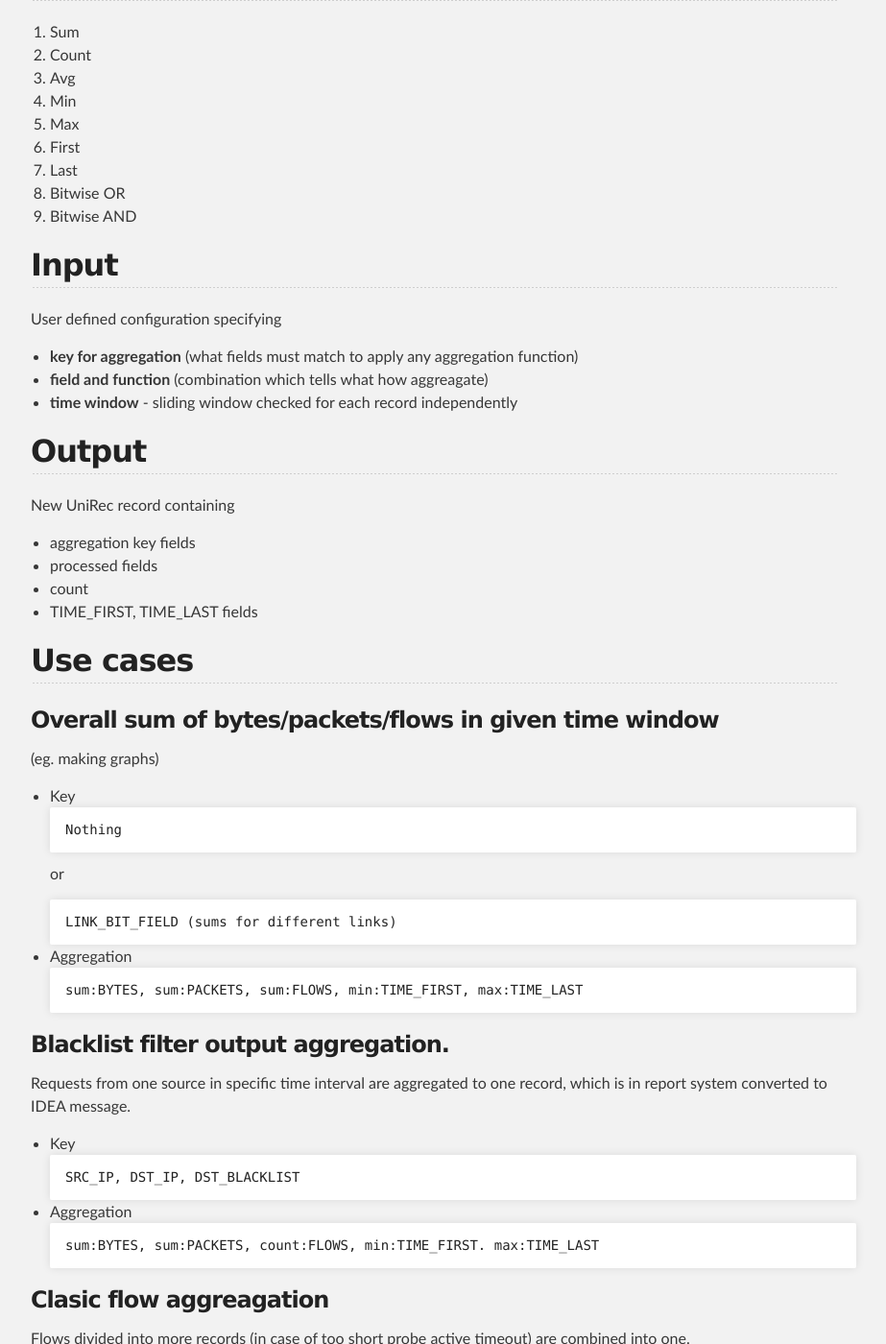
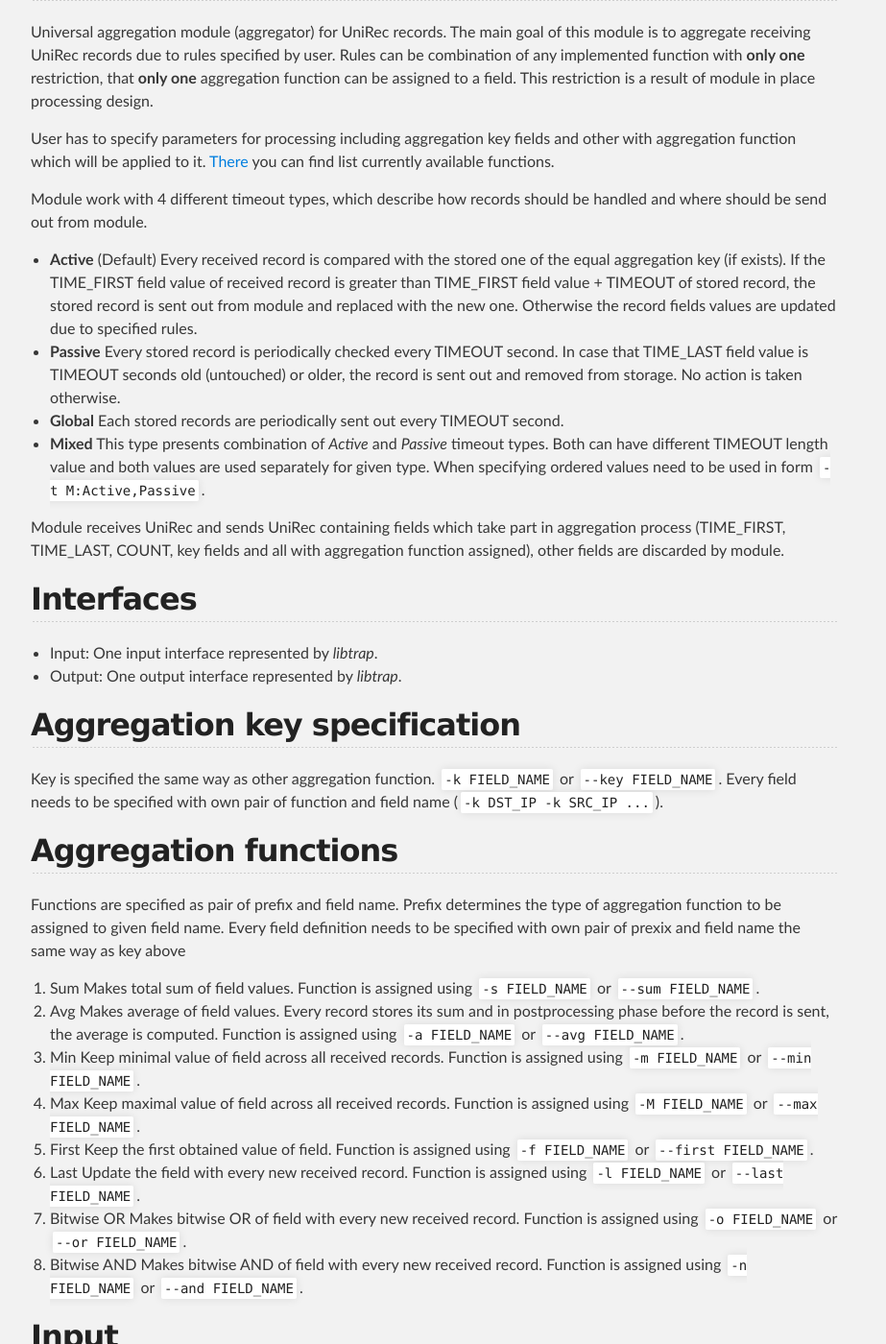
Before and after one commit to CESNET/Nemea, a Jekyll site: the page built from aggregation/index.md, in a window 1280 px wide and 1400 px high, scrolled down 371 px. Shown: the whole window at 96% size, without its empty margins (188-1111 px from the left). Built offline with Jekyll 4.4.1, drawn with Linux system fonts in a browser that asks for light colours; nearby versions of some CDN libraries; some of the changed text lies outside the part shown.

Commit message:
Aggregation module description and use cases updated to match current module implementation.

````diff
--- a/aggregation/index.md
+++ b/aggregation/index.md
@@ -1,33 +1,69 @@
 ---
 layout: page
-title: Nemea aggregation module
+title: Aggregation module
 menuentry: AGGREGATION
 public: false
 permalink: /aggregation/
 ---
 
-## Featured aggregation functions
+## Description
+Universal aggregation module (aggregator) for UniRec records. The main goal of this module is to aggregate receiving UniRec records due to rules specified by user. Rules can be combination of any implemented function with **only one** restriction, that **only one** aggregation function can be assigned to a field. This restriction is a result of module in place processing design.
+
+User has to specify parameters for processing including aggregation key fields and other with aggregation function which will be applied to it. [There](./index.md#Aggregation_functions) you can find list currently available functions.
+
+Module work with 4 different timeout types, which describe how records should be handled and where should be send out from module.
+- **Active** (Default)
+Every received record is compared with the stored one of the equal aggregation key (if exists). If the TIME_FIRST field value of received record is greater than TIME_FIRST field value + TIMEOUT of stored record, the stored record is sent out from module and replaced with the new one. Otherwise the record fields values are updated due to specified rules.
+- **Passive**
+Every stored record is periodically checked every TIMEOUT second. In case that TIME_LAST field value is TIMEOUT seconds old (untouched) or older, the record is sent out and removed from storage. No action is taken otherwise.
+- **Global**
+Each stored records are periodically sent out every TIMEOUT second.
+- **Mixed**
+This type presents combination of *Active* and *Passive* timeout types. Both can have different TIMEOUT length value and both values are used separately for given type. When specifying ordered values need to be used in form `-t M:Active,Passive`.
+
+Module receives UniRec and sends UniRec containing fields which take part in aggregation process (TIME_FIRST, TIME_LAST, COUNT, key fields and all with aggregation function assigned), other fields are discarded by module.
+
+## Interfaces
+- Input: One input interface represented by *libtrap*.
+  - Used UniRec template **always has to** contain fields TIME_FIRST and TIME_LAST.
+- Output: One output interface represented by *libtrap*.
+  - Output UniRec template is generated from module configuration specified by user (TIME_FIRST, TIME_LAST, COUNT are always included).
+
+## Aggregation key specification
+Key is specified the same way as other aggregation function.
+`-k FIELD_NAME` or `--key FIELD_NAME`. Every field needs to be specified with own pair of function and field name (`-k DST_IP -k SRC_IP ...`).
+
+## Aggregation functions
+Functions are specified as pair of prefix and field name. Prefix determines the type of aggregation function to be assigned to given field name. Every field definition needs to be specified with own pair of prexix and field name the same way as key above
+
 1. Sum
-2. Count
-3. Avg
-4. Min
-5. Max
-6. First
-7. Last
-8. Bitwise OR
-9. Bitwise AND
+Makes total sum of field values. Function is assigned using `-s FIELD_NAME` or `--sum FIELD_NAME`.
+2. Avg
+Makes average of field values. Every record stores its sum and in postprocessing phase before the record is sent, the average is computed. Function is assigned using `-a FIELD_NAME` or `--avg FIELD_NAME`.
+3. Min
+Keep minimal value of field across all received records. Function is assigned using `-m FIELD_NAME` or `--min FIELD_NAME`.
+4. Max
+Keep maximal value of field across all received records. Function is assigned using `-M FIELD_NAME` or `--max FIELD_NAME`.
+5. First
+Keep the first obtained value of field. Function is assigned using `-f FIELD_NAME` or `--first FIELD_NAME`.
+6. Last
+Update the field with every new received record. Function is assigned using `-l FIELD_NAME` or `--last FIELD_NAME`.
+7. Bitwise OR
+Makes bitwise OR of field with every new received record. Function is assigned using `-o FIELD_NAME` or `--or FIELD_NAME`.
+8. Bitwise AND
+Makes bitwise AND of field with every new received record. Function is assigned using `-n FIELD_NAME` or `--and FIELD_NAME`.
 
 ## Input
 User defined configuration specifying
-*  **key for aggregation** (what fields must match to apply any aggregation function)
-*  **field and function** (combination which tells what how aggreagate)
-*  **time window** - sliding window checked for each record independently
+*  **key for aggregation** (fields which have to match to aggregate records together with specified operations.)
+*  **field and function** (pair of aggregation function prefix and field name)
+*  **time window** - Pair of timeout type and length described in [module description](./index.md#Description). Available use for aggregation time window length 60 is `-t A:60` of `-t Active:60` for *Active*, `-t G:60` or `-t Global:60` for *Global*, `-t P:60` or `-t Passive:60` for *Passive*, `-t M:60,60` or `-t Mixed:60,60`.
 
 ## Output
 New UniRec record containing
 * aggregation key fields
 * processed fields
-* count
+* COUNT
 * TIME_FIRST, TIME_LAST fields
 
 ## Use cases
@@ -44,8 +80,13 @@
   ```
 * Aggregation
   ```
-  sum:BYTES, sum:PACKETS, sum:FLOWS, min:TIME_FIRST, max:TIME_LAST
+  sum:BYTES, sum:PACKETS, min:TIME_FIRST, max:TIME_LAST
   ```
+#### Module configuration
+```
+./aggregator -i u:input,u:output -k LINK_BIT_FIELD -s BYTES -s PACKETS
+```
+Fields TIME_FIRST and TIME_LAST are always automaticaly handled by module using minimal TIME_FIRST value and maximal TIME_LAST value for given key.
 
 ### Blacklist filter output aggregation.
 
@@ -58,6 +99,11 @@
   ```
   sum:BYTES, sum:PACKETS, count:FLOWS, min:TIME_FIRST. max:TIME_LAST
   ```
+#### Module configuration
+```
+./aggregator -i u:input,u:output -k SRC_IP -k DST_IP -k DST_BLACKLIST -s BYTES -s PACKETS
+```
+Fields TIME_FIRST, TIME_LAST, COUNT are always automaticaly handled by module using minimal TIME_FIRST value, maximal TIME_LAST value and count of processed records for given key.
 
 ### Clasic flow aggreagation
 
@@ -70,6 +116,11 @@
   ```
   sum:BYTES, sum:PACKETS, min:TIME_FIRST, max:TIME_LAST, or:TCP_FLAGS
   ```
+### Module configuration
+```
+./aggregator -i u:input,u:output -k SRC_IP -k DST_IP -k SRC_PORT -k DST_PORT -k PROTOCOL -s BYTES -s PACKETS -o TCP_FLAGS
+```
+Fields TIME_FIRST and TIME_LAST are always automaticaly handled by module using minimal TIME_FIRST value and maximal TIME_LAST value for given key.
 
 ### DNS amplification attack detection
 
@@ -82,3 +133,8 @@
   ```
   sum:BYTES, sum:PACKETS, avg:BYTES_AVG, stdev:BYTES
   ```
+### Module configuration
+  ```
+  ./aggregator -i u:input,u:output -k SRC_IP -k DST_IP -s BYTES -s PACKETS -a BYTES_AVG
+  ```
+Current module implementation cannot apply 2 different aggregation functions on the same record field. The field BYTES_AVG has to be part of input record to be used like this. Function standard deviation (stdev) is not implemented in module (*Featured*).
````
